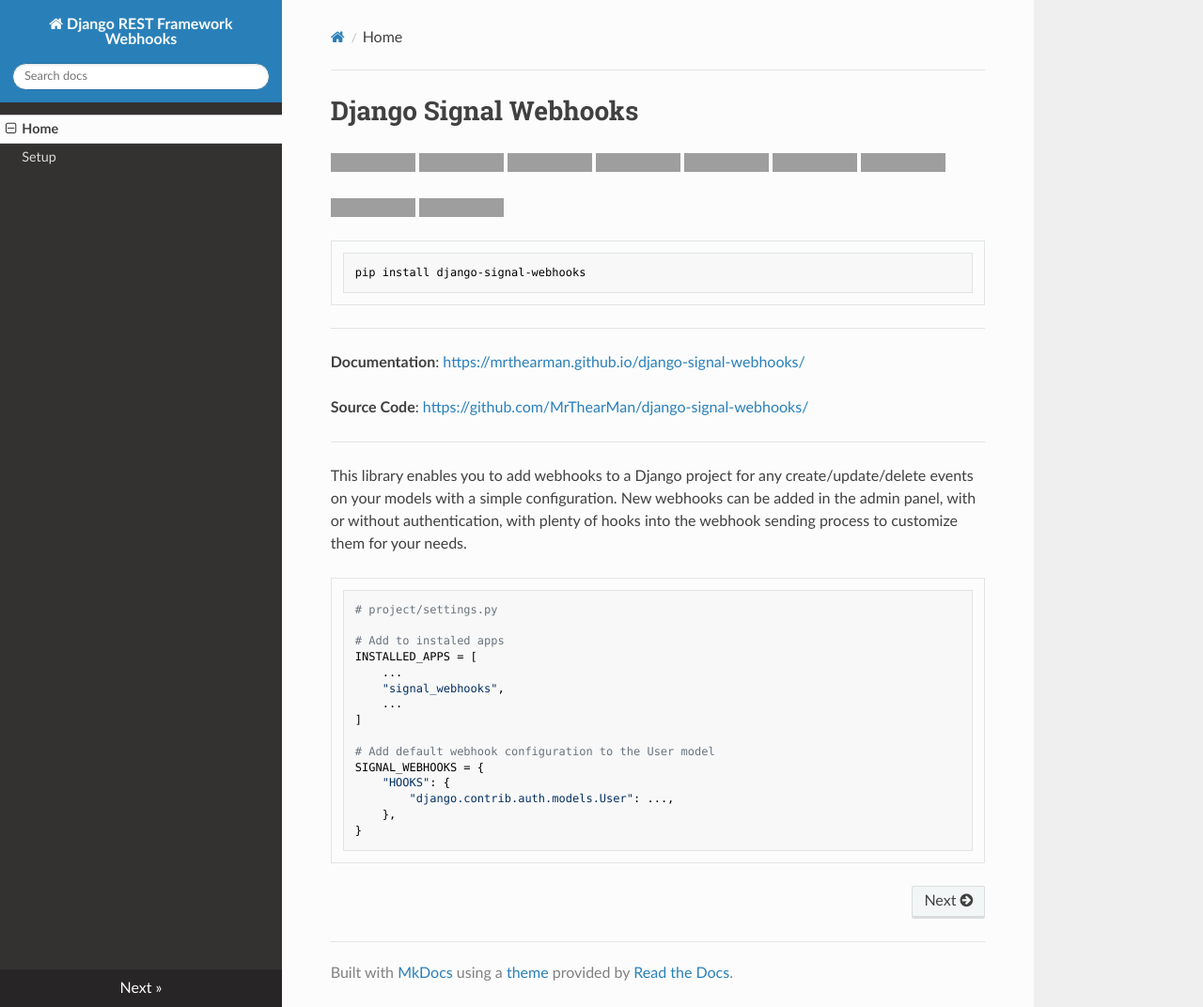
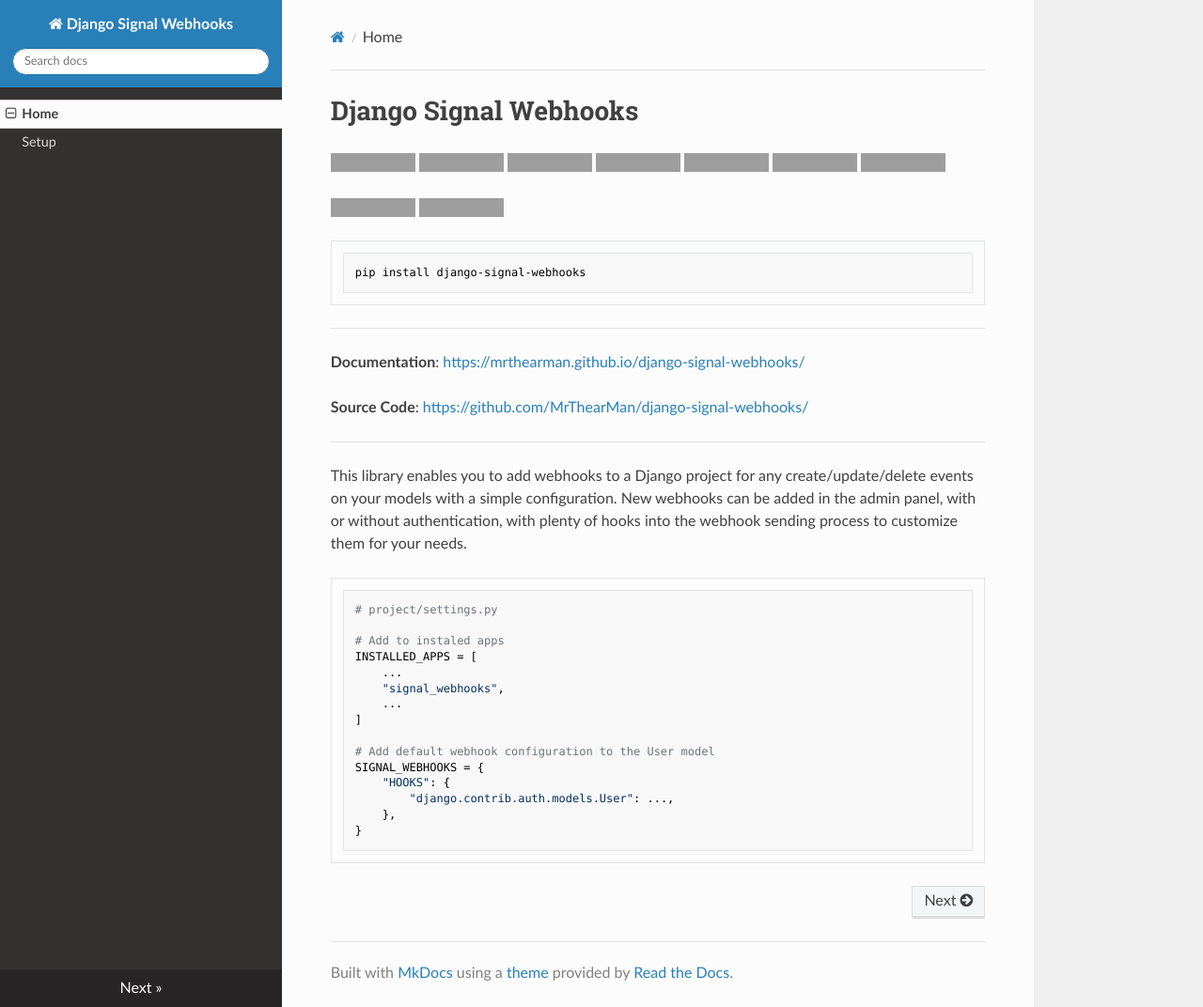
Before and after one commit to MrThearMan/django-signal-webhooks, an MkDocs documentation site: the page built from docs/index.md, in a window 1280 px wide and 1072 px high. Shown: the whole window at 94% size. Built offline with MkDocs 1.6.1, drawn with Linux system fonts in a browser that asks for light colours; nearby versions of some CDN libraries; a script that is not in the unit is left out; grey boxes are pictures that could not be loaded.

Commit message:
Correct docs title

```diff
--- a/mkdocs.yml
+++ b/mkdocs.yml
@@ -1,4 +1,4 @@
-site_name: Django REST Framework Webhooks
+site_name: Django Signal Webhooks
 
 nav:
   - Home: index.md
```
